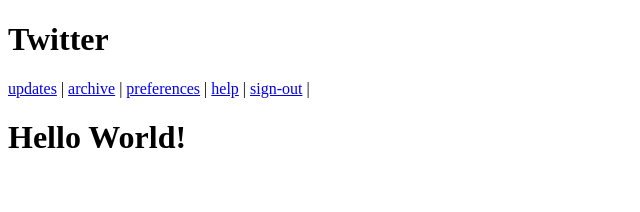
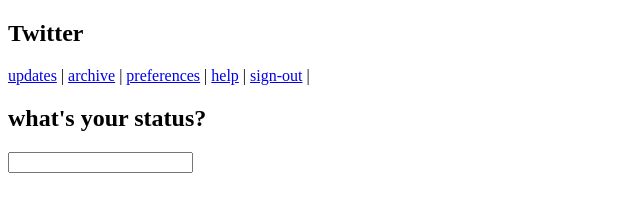
Before and after one commit to christian-2009/build-early-twitter, a website: page index.html in a window 1280 px wide. Shown: the whole page, without its empty margins (0-640 px from the left). Drawn offline with Linux system fonts and the light colour scheme.

Commit message:
added search bar

```diff
--- a/index.html
+++ b/index.html
@@ -5,7 +5,7 @@
   </head>
   <body>
     <header>
-      <h1>Twitter</h1>
+      <h2>Twitter</h2>
 
       <nav>
         <a href="#">updates</a> | <a href="#">archive</a> |
@@ -13,7 +13,13 @@
         <a href="#">sign-out</a> |
       </nav>
     </header>
-
-    <h1>Hello World!</h1>
+    <main>
+      <section>
+        <h1>what's your status?</h1>
+        <form action="#">
+          <input type="text" />
+        </form>
+      </section>
+    </main>
   </body>
 </html>
```
